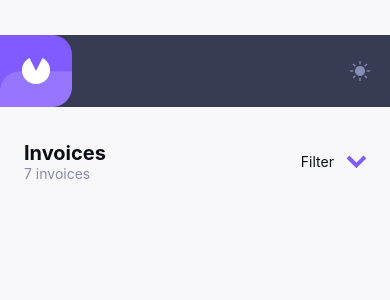
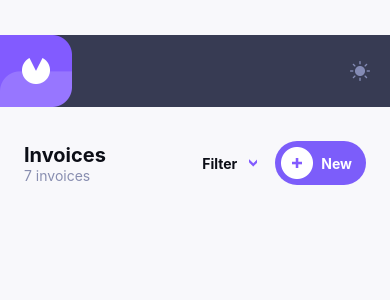
Before and after one commit to rogeliosamuel621/Invoice-App-Mobile, a React Native app: screen / in a window 390 px wide. Shown: the top 300 px of the page. Built offline with nearby package versions, Linux system fonts and the light colour scheme.

Commit message:
add AddInvoiceButton component

```diff
--- /dev/null
+++ b/src/modules/Home/components/AddInvoiceButton.tsx
@@ -0,0 +1,27 @@
+import { Image, StyleSheet, Text, View } from 'react-native'
+import { colors } from '../../../common/constants/colors'
+
+export const AddInvoiceButton = () => {
+  return (
+    <View style={styles.addInvoiceButton}>
+      <Image source={require('../../../../assets/add.png')} style={{ width: 32, height: 32 }} />
+      <Text style={styles.addInvoiceButtonText}>New</Text>
+    </View>
+  )
+}
+
+const styles = StyleSheet.create({
+  addInvoiceButton: {
+    flexDirection: 'row',
+    alignItems: 'center',
+    backgroundColor: colors.primaryPurple,
+    borderRadius: 24,
+    padding: 6
+  },
+  addInvoiceButtonText: {
+    color: '#FFF',
+    marginLeft: 8,
+    marginRight: 8,
+    fontWeight: '700'
+  }
+})
--- a/src/modules/Home/components/FilterDropButton.tsx
+++ b/src/modules/Home/components/FilterDropButton.tsx
@@ -7,7 +7,7 @@ export const FilterDropButton = () => {
   return (
     <View style={darkThemeStyles(isDarkMode).filterDropButton}>
       <Text style={darkThemeStyles(isDarkMode).filterText}>Filter</Text>
-      <Image source={require('../../../../assets/drop.png')} />
+      <Image source={require('../../../../assets/drop.png')} style={{ width: 8, height: 8 }} />
     </View>
   )
 }
@@ -16,11 +16,13 @@ const darkThemeStyles = (d: boolean) => {
   return StyleSheet.create({
     filterDropButton: {
       flexDirection: 'row',
-      alignItems: 'center'
+      alignItems: 'center',
+      marginRight: 18
     },
     filterText: {
       color: d ? '#FFF' : colors.primaryBlue,
-      paddingRight: 12
+      paddingRight: 12,
+      fontWeight: '700'
     }
   })
 }
--- a/src/modules/Home/components/HomeOptions.tsx
+++ b/src/modules/Home/components/HomeOptions.tsx
@@ -2,6 +2,7 @@ import { StyleSheet, Text, View } from 'react-native'
 import { PageTitle } from '../../../common/components/atoms/PageTitle'
 import { colors } from '../../../common/constants/colors'
 import { useDarkThemeContext } from '../../../common/contexts/DarkTheme/DarkThemeProvider'
+import { AddInvoiceButton } from './AddInvoiceButton'
 import { FilterDropButton } from './FilterDropButton'
 
 export const HomeOptions = () => {
@@ -12,8 +13,9 @@ export const HomeOptions = () => {
         <PageTitle title="Invoices" />
         <Text style={darkThemeStyles(isDarkMode).numOfInvoicesSubtitle}>7 invoices</Text>
       </View>
-      <View>
+      <View style={darkThemeStyles(isDarkMode).homeOptionsOptions}>
         <FilterDropButton />
+        <AddInvoiceButton />
       </View>
     </View>
   )
@@ -30,6 +32,10 @@ const darkThemeStyles = (d: boolean) => {
     },
     numOfInvoicesSubtitle: {
       color: d ? colors.secondaryGray : colors.primaryGray
+    },
+    homeOptionsOptions: {
+      flexDirection: 'row',
+      justifyContent: 'space-between'
     }
   })
 }
```
